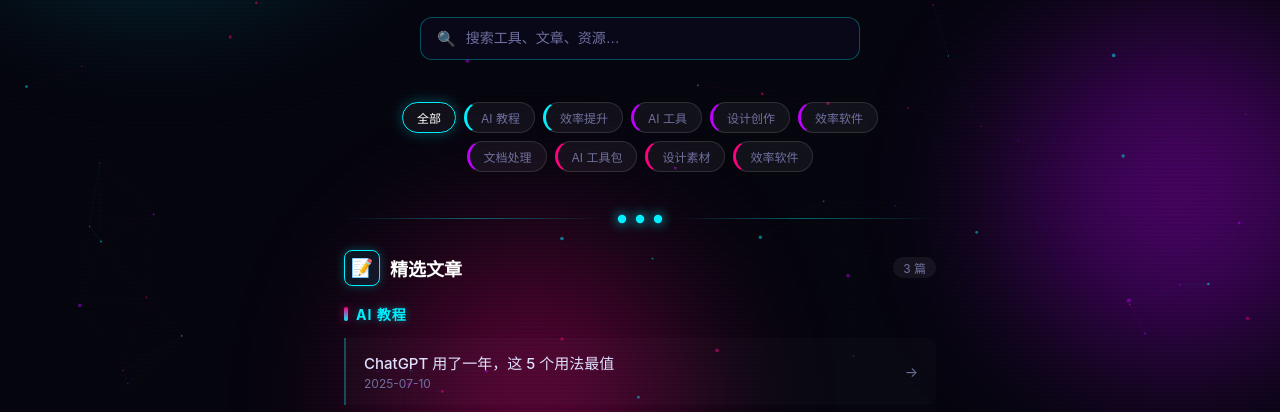
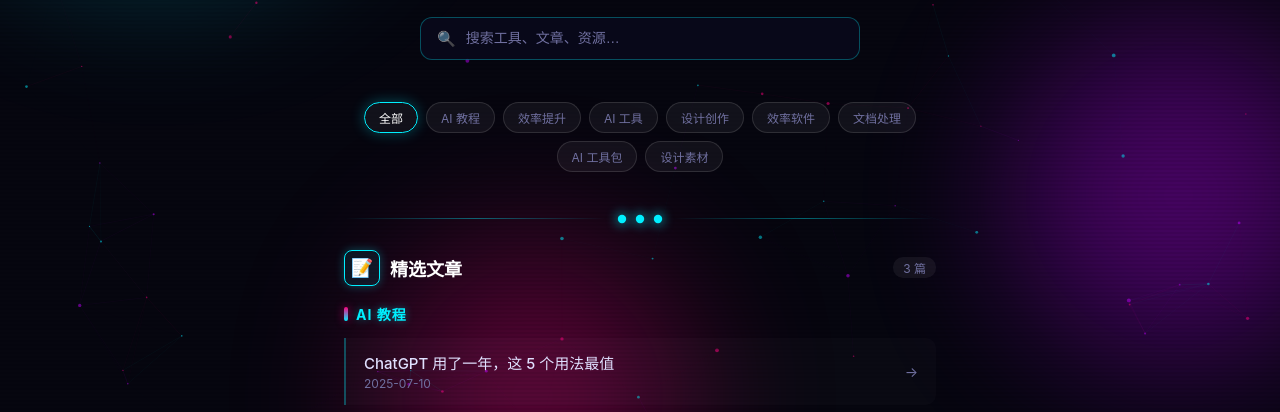
Before and after one commit to xiaomingtools/my-tools, a plain HTML site: page all.html in a window 1280 px wide. Shown: the part 336-748 px from the top of the page. Drawn offline with Linux system fonts and the light colour scheme.

Commit message:
Add files via upload

```diff
--- a/all.html
+++ b/all.html
@@ -137,12 +137,6 @@ body {
 .cat-pill.active { color: #fff; border-color: var(--cyan); box-shadow: 0 0 14px rgba(0,240,255,0.35); }
 .cat-all { border-color: rgba(0,240,255,0.4); color: var(--cyan); }
 .cat-all:hover, .cat-all.active { box-shadow: 0 0 14px rgba(0,240,255,0.3); }
-.cat-articles { border-left: 3px solid var(--cyan); }
-.cat-articles:hover, .cat-articles.active { border-color: var(--cyan); box-shadow: 0 0 14px rgba(0,240,255,0.3); }
-.cat-tools { border-left: 3px solid var(--purple); }
-.cat-tools:hover, .cat-tools.active { border-color: var(--purple); box-shadow: 0 0 14px rgba(192,0,255,0.3); }
-.cat-resources { border-left: 3px solid var(--pink); }
-.cat-resources:hover, .cat-resources.active { border-color: var(--pink); box-shadow: 0 0 14px rgba(255,0,128,0.3); }
 .group-flash { animation: groupFlash 1.6s ease; }
 @keyframes groupFlash { 0% { box-shadow: 0 0 0 rgba(0,240,255,0); } 18% { box-shadow: 0 0 26px rgba(0,240,255,0.65); } 100% { box-shadow: 0 0 0 rgba(0,240,255,0); } }
 .view-all { display: inline-block; margin-top: 10px; font-size: 13px; color: var(--cyan); text-decoration: none; border: 1px solid rgba(0,240,255,0.3); border-radius: 8px; padding: 6px 18px; transition: all 0.3s ease; }
@@ -317,20 +311,21 @@ function applyFilter(){
   }
 }
 
-// 顶部分类导航：聚合三个板块的分类，点击切换为单分类视图
+// 顶部分类导航：动态聚合三个板块的所有分类，去重后生成胶囊（后台设什么分类，这里就显示什么），点击切换为单分类视图
 function buildCatNav(data){
   var nav = document.getElementById("catNav");
   if(!nav) return;
-  var cats = [[],[],[]];
-  (data.articles||[]).forEach(function(a){ var c=a.category||"未分类"; if(cats[0].indexOf(c)<0) cats[0].push(c); });
-  (data.tools||[]).forEach(function(t){ var c=t.category||"未分类"; if(cats[1].indexOf(c)<0) cats[1].push(c); });
-  (data.resources||[]).forEach(function(r){ var c=r.category||"未分类"; if(cats[2].indexOf(c)<0) cats[2].push(c); });
-  var meta = [["articles","📝"],["tools","⚡"],["resources","📦"]];
+  // 汇总三个板块的分类，按出现顺序去重（同名只显示一次，点击后跨板块一起筛选）
+  var seen = {}, cats = [];
+  [data.articles, data.tools, data.resources].forEach(function(list){
+    (list||[]).forEach(function(it){
+      var c = it.category || "未分类";
+      if(!seen[c]){ seen[c] = true; cats.push(c); }
+    });
+  });
   var html = '<button class="cat-pill cat-all '+(currentCat?'':'active')+'" data-all="1">全部</button>';
-  meta.forEach(function(m){
-    cats[meta.indexOf(m)].forEach(function(c){
-      html += '<button class="cat-pill cat-'+m[0]+' '+(currentCat===c?'active':'')+'" data-cat="'+escapeHtml(c)+'">'+escapeHtml(c)+'</button>';
-    });
+  cats.forEach(function(c){
+    html += '<button class="cat-pill '+(currentCat===c?'active':'')+'" data-cat="'+escapeHtml(c)+'">'+escapeHtml(c)+'</button>';
   });
   nav.innerHTML = html;
   nav.onclick = function(e){
@@ -353,8 +348,9 @@ function scrollTopSlow(){ window.scrollTo({top:0, behavior:"smooth"}); }
 
 function renderArticles(list, q, full){
   var aDiv = document.getElementById("articles"), aCount = document.getElementById("articleCount"), va = document.getElementById("viewAllArticles");
+  var aSec = aDiv.closest('.section'); if(aSec) aSec.style.display='';
   if(full===0 && !q){ aDiv.innerHTML='<div class="empty-state">文章在路上，敬请期待</div>'; aCount.textContent="0 篇"; if(va) va.style.display="none"; return; }
-  if(list.length===0){ aDiv.innerHTML='<div class="empty-state">没有匹配的文章</div>'; aCount.textContent="0 篇"; if(va) va.style.display="none"; return; }
+  if(list.length===0){ if(currentCat){ aDiv.innerHTML=''; aCount.textContent="0 篇"; if(va) va.style.display="none"; if(aSec) aSec.style.display='none'; return; } aDiv.innerHTML='<div class="empty-state">没有匹配的文章</div>'; aCount.textContent="0 篇"; if(va) va.style.display="none"; return; }
   aCount.textContent = q ? (list.length+" 条") : (full+" 篇");
   var shown = q ? list : list.slice(0, PAGE_LIMIT);
   if(shown.length===0){ aDiv.innerHTML='<div class="empty-state">没有匹配的文章</div>'; if(va) va.style.display="none"; return; }
@@ -373,8 +369,9 @@ function renderArticles(list, q, full){
 
 function renderTools(list, q, full){
   var tDiv = document.getElementById("tools"), tCount = document.getElementById("toolCount"), va = document.getElementById("viewAllTools");
+  var tSec = tDiv.closest('.section'); if(tSec) tSec.style.display='';
   if(full===0 && !q){ tDiv.innerHTML='<div class="empty-state">整理中，有好用的马上更新</div>'; tCount.textContent="0 个"; if(va) va.style.display="none"; return; }
-  if(list.length===0){ tDiv.innerHTML='<div class="empty-state">没有匹配的工具</div>'; tCount.textContent="0 个"; if(va) va.style.display="none"; return; }
+  if(list.length===0){ if(currentCat){ tDiv.innerHTML=''; tCount.textContent="0 个"; if(va) va.style.display="none"; if(tSec) tSec.style.display='none'; return; } tDiv.innerHTML='<div class="empty-state">没有匹配的工具</div>'; tCount.textContent="0 个"; if(va) va.style.display="none"; return; }
   tCount.textContent = q ? (list.length+" 条") : (full+" 个");
   var shown = q ? list : list.slice(0, PAGE_LIMIT);
   if(shown.length===0){ tDiv.innerHTML='<div class="empty-state">没有匹配的工具</div>'; if(va) va.style.display="none"; return; }
@@ -394,8 +391,9 @@ function renderTools(list, q, full){
 
 function renderResources(list, q, full){
   var rDiv = document.getElementById("resources"), rCount = document.getElementById("resCount"), va = document.getElementById("viewAllResources");
+  var rSec = rDiv.closest('.section'); if(rSec) rSec.style.display='';
   if(full===0 && !q){ rDiv.innerHTML='<div class="empty-state">资源包整理中，敬请期待</div>'; rCount.textContent="0 个"; if(va) va.style.display="none"; return; }
-  if(list.length===0){ rDiv.innerHTML='<div class="empty-state">没有匹配的资源</div>'; rCount.textContent="0 个"; if(va) va.style.display="none"; return; }
+  if(list.length===0){ if(currentCat){ rDiv.innerHTML=''; rCount.textContent="0 个"; if(va) va.style.display="none"; if(rSec) rSec.style.display='none'; return; } rDiv.innerHTML='<div class="empty-state">没有匹配的资源</div>'; rCount.textContent="0 个"; if(va) va.style.display="none"; return; }
   rCount.textContent = q ? (list.length+" 条") : (full+" 个");
   var shown = q ? list : list.slice(0, PAGE_LIMIT);
   if(shown.length===0){ rDiv.innerHTML='<div class="empty-state">没有匹配的资源</div>'; if(va) va.style.display="none"; return; }
```
Also changed, not shown: index.html (+17 -19 lines).
